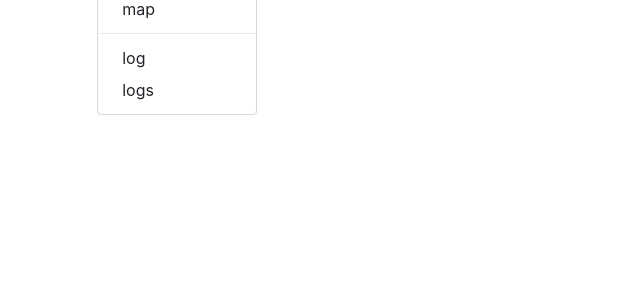
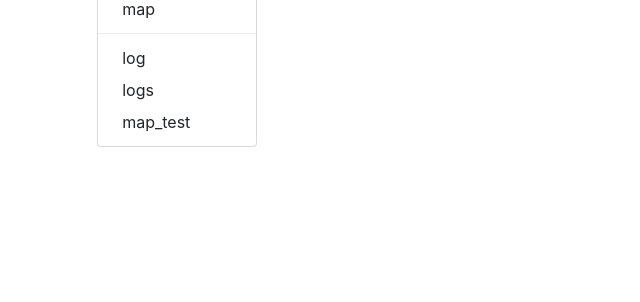
Before and after one commit to martijnbentum/region, a Django app: page /accounts/ in a window 1280 px wide, after a click on "View". Shown: the part 339-641 px from the top of the page, without its empty margins (0-640 px from the left). Run offline with Django 3.2, Linux system fonts and the light colour scheme; parts of the project's set-up code (start-up, migrations or seed data) failed here and were passed over; some libraries are stand-ins or nearby versions.

Commit message:
added thet map_ll test view

```diff
--- a/utilities/templates/utilities/navbar.html
+++ b/utilities/templates/utilities/navbar.html
@@ -36,6 +36,8 @@
 			"{% url 'accounts:log_view' %}">log</a>
           <a class="dropdown-item" href=
 			"{% url 'accounts:logs_view' %}">logs</a>
+          <a class="dropdown-item" href=
+			"{% url 'locations:map_ll' %}">map_test</a>
         </div>
       </li>
 
```
